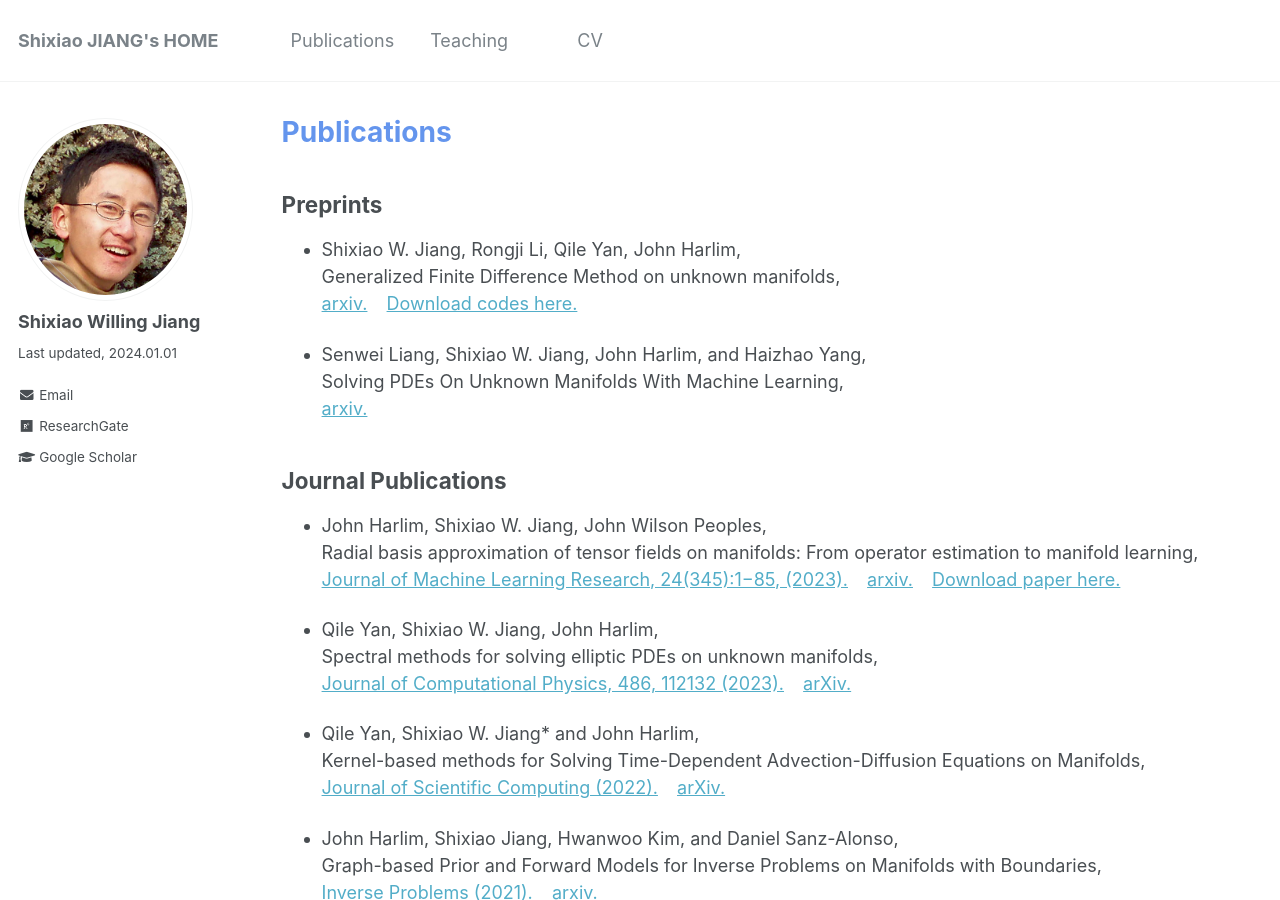
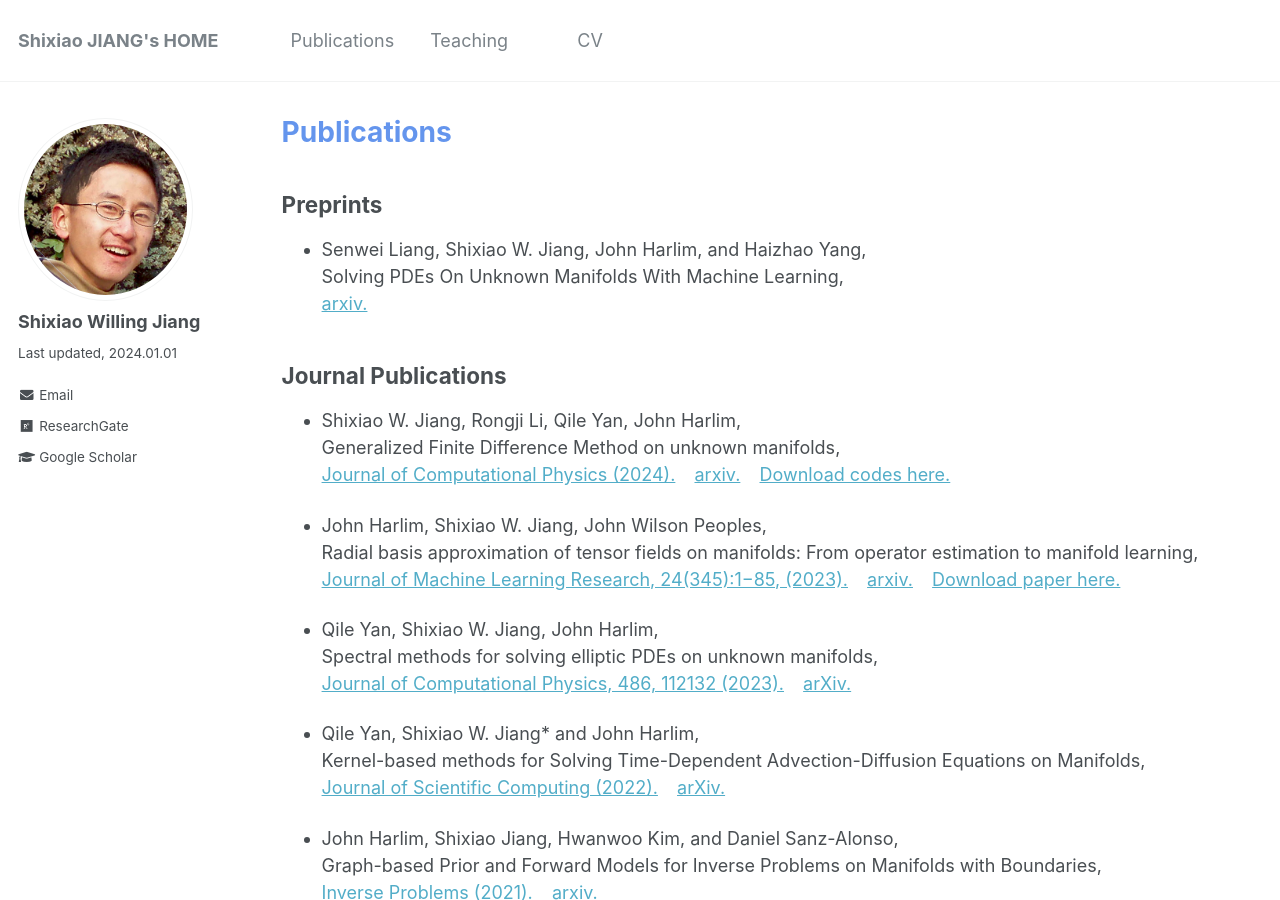
Before and after one commit to willingjiang/willingjiang.github.io, a Jekyll site: the page built from _pages/publication.md, in a window 1280 px wide and 900 px high. Built offline with Jekyll 4.4.1, drawn with Linux system fonts in a browser that asks for light colours.

Commit message:
Update publication.md

```diff
--- a/_pages/publication.md
+++ b/_pages/publication.md
@@ -9,16 +9,17 @@ author_profile: true
 
 ## Preprints
 
-* Shixiao W. Jiang, Rongji Li, Qile Yan, John Harlim, <br>
-Generalized Finite Difference Method on unknown manifolds, <br>
-[arxiv.](https://arxiv.org/abs/2307.07617) &ensp;
-[Download codes here.](https://github.com/willingjiang/willingjiang.github.io/blob/25283de9192c8cb3010ec362fb4ab8fb85ac7847/files/GFDM_three_examples_v1_publishCode.zip)
-
 * Senwei Liang, Shixiao W. Jiang, John Harlim, and Haizhao Yang, <br>
 Solving PDEs On Unknown Manifolds With Machine Learning, <br>
 [arxiv.](https://arxiv.org/abs/2106.06682)
 
 ## Journal Publications
+
+* Shixiao W. Jiang, Rongji Li, Qile Yan, John Harlim, <br>
+Generalized Finite Difference Method on unknown manifolds, <br>
+[Journal of Computational Physics (2024).](https://www.sciencedirect.com/science/article/abs/pii/S0021999124000615) &ensp;
+[arxiv.](https://arxiv.org/abs/2307.07617) &ensp;
+[Download codes here.](https://github.com/willingjiang/willingjiang.github.io/blob/25283de9192c8cb3010ec362fb4ab8fb85ac7847/files/GFDM_three_examples_v1_publishCode.zip)
 
 * John Harlim, Shixiao W. Jiang, John Wilson Peoples, <br>
 Radial basis approximation of tensor fields on manifolds: From operator estimation to manifold learning, <br>
```
